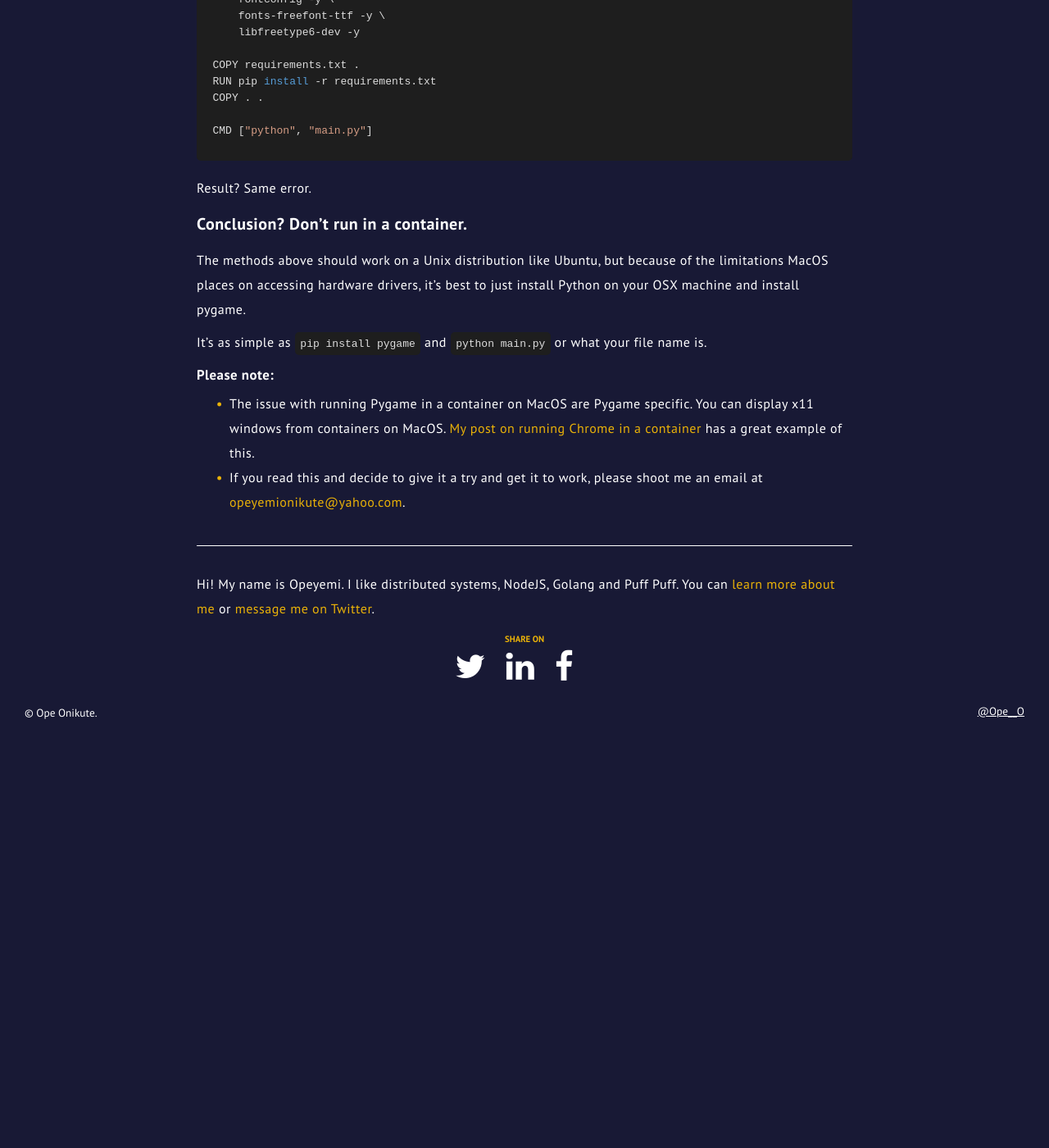
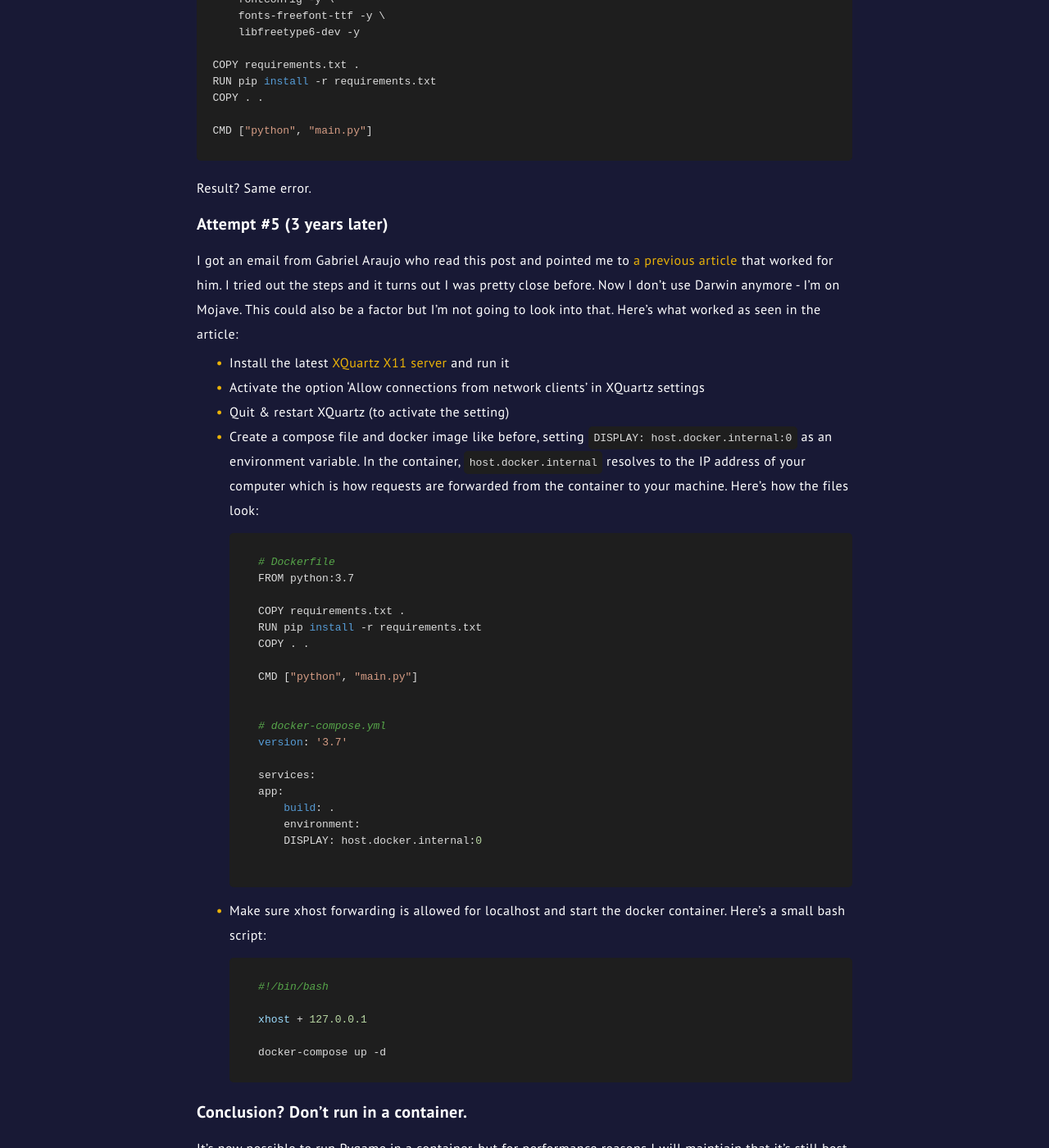
Before and after one commit to OpeOnikute/opeonikute.github.io, a Jekyll site: the page built from posts/Running-Pygame-in-a-Docker-container-MacOS.md, in a window 1280 px wide and 1400 px high, scrolled down 3230 px. Shown: the whole window at 82% size. Built offline with Jekyll 4.4.1, drawn with Linux system fonts in a browser that asks for light colours; before the commit the page ends 4128 px from its top, so only the background shows below that; some of the changed text lies outside the part shown.

Commit message:
update pygame docker post

````diff
--- a/posts/Running-Pygame-in-a-Docker-container-MacOS.md
+++ b/posts/Running-Pygame-in-a-Docker-container-MacOS.md
@@ -4,15 +4,16 @@ title: Running Pygame in a Docker container (MacOS)
 sub_title:
 read_time: 3
 date: Aug 2019
+updated: Jul 2022
 featured_image: https://opeonikute.dev//media/Screen_Shot_2019-05-31_at_09-548f6c6f-d375-44d3-b794-845e5e2a0041.23.51.png
 image-theme: dark
 ---
 
 When I was going through the Ejo repo again, i tried to *dockerize* the application like I normally do. But since the app is running Pygame, it presented a different sort of challenge than *dockerizing* a web server app (WSA), since it’s essentially a GUI application.
 
-I decided to give it a try since early Google results seemed like it was hard, but possible. Turns out I should’ve just stuck to providing a virtual env config and moving on, but the learning experience was worth it.
+I decided to give it a try since early Google results seemed like it was hard, but possible. Turns out I should’ve just stuck to providing a virtual env config and moving on, but the learning experience was worth it. In recent times I found a working solution, which is at the end of the article. Please consider this a TLDR.
 
-My machine is a MacBook running Darwin.
+My machine is a MacBook (originally) running Darwin.
 
 ### XQuartz
 
@@ -122,13 +123,45 @@ I found all these libsdl packages in a docker file for another app supposedly ru
 
 Result? Same error.
 
+### Attempt #5 (3 years later)
+I got an email from Gabriel Araujo who read this post and pointed me to [a previous article](https://medium.com/@mreichelt/how-to-show-x11-windows-within-docker-on-mac-50759f4b65cb) that worked for him. I tried out the steps and it turns out I was pretty close before. Now I don't use Darwin anymore - I'm on Mojave. This could also be a factor but I'm not going to look into that. Here's what worked as seen in the article:
+
+- Install the latest [XQuartz X11 server](https://www.xquartz.org/) and run it
+- Activate the option ‘Allow connections from network clients’ in XQuartz settings
+- Quit & restart XQuartz (to activate the setting)
+- Create a compose file and docker image like before, setting `DISPLAY: host.docker.internal:0` as an environment variable. In the container, `host.docker.internal` resolves to the IP address of your computer which is how requests are forwarded from the container to your machine. Here's how the files look:
+    ```
+    # Dockerfile
+    FROM python:3.7
+
+    COPY requirements.txt .
+    RUN pip install -r requirements.txt
+    COPY . .
+
+    CMD ["python", "main.py"]
+
+
+    # docker-compose.yml
+    version: '3.7'
+
+    services:
+    app:
+        build: .
+        environment:
+        DISPLAY: host.docker.internal:0
+
+    ```
+- Make sure xhost forwarding is allowed for localhost and start the docker container. Here's a small bash script:
+    ```
+    #!/bin/bash
+
+    xhost + 127.0.0.1
+
+    docker-compose up -d
+    ```
+
 ### Conclusion? Don't run in a container.
 
-The methods above should work on a Unix distribution like Ubuntu, but because of the limitations MacOS places on accessing hardware drivers, it's best to just install Python on your OSX machine and install pygame.
+It's now possible to run Pygame in a container, but for performance reasons I will maintiain that it's still best to install Python on your OSX machine and install pygame. But if you absolutely need to, I hope this helps you. It could be as simple as `pip install pygame` and `python <filename>.py`.
 
-It's as simple as `pip install pygame` and `python main.py` or what your file name is.
-
-**Please note:**
-
-- The issue with running Pygame in a container on MacOS are Pygame specific. You can display x11 windows from containers on MacOS. [My post on running Chrome in a container](https://opeonikute.dev/posts/running-chrome-in-a-container) has a great example of this.
-- If you read this and decide to give it a try and get it to work, please shoot me an email at [opeyemionikute@yahoo.com](mailto:opeyemionikute@yahoo.com).
+Thanks to Gabriel Araujo for helping with this.
````
